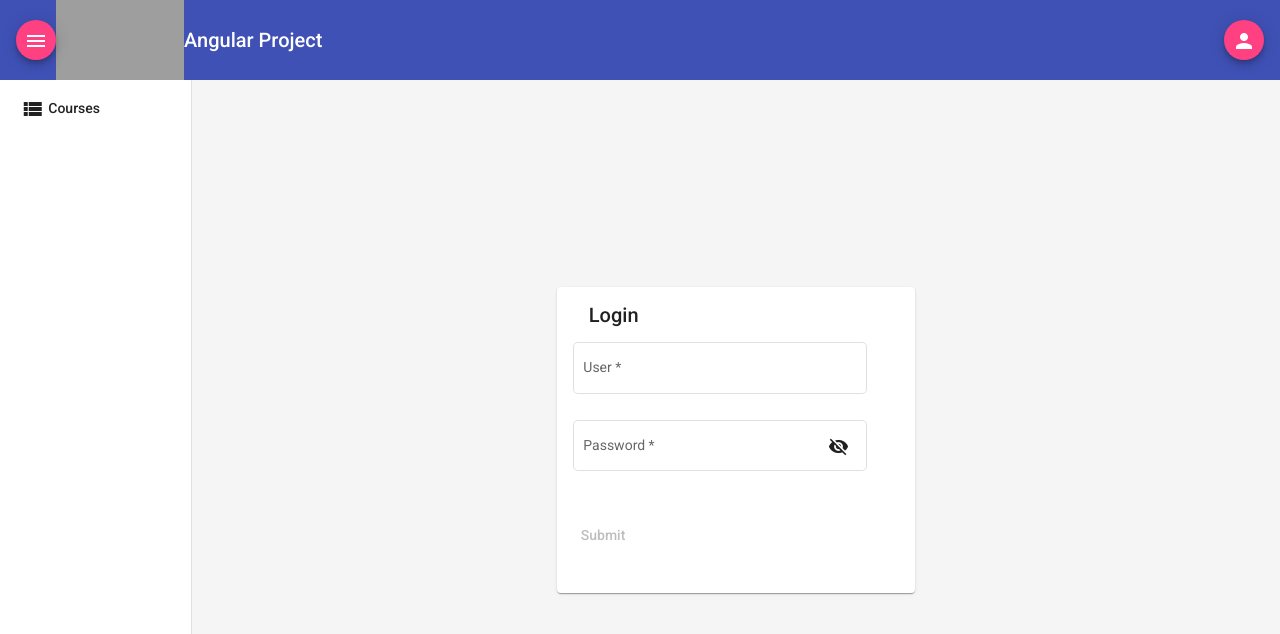
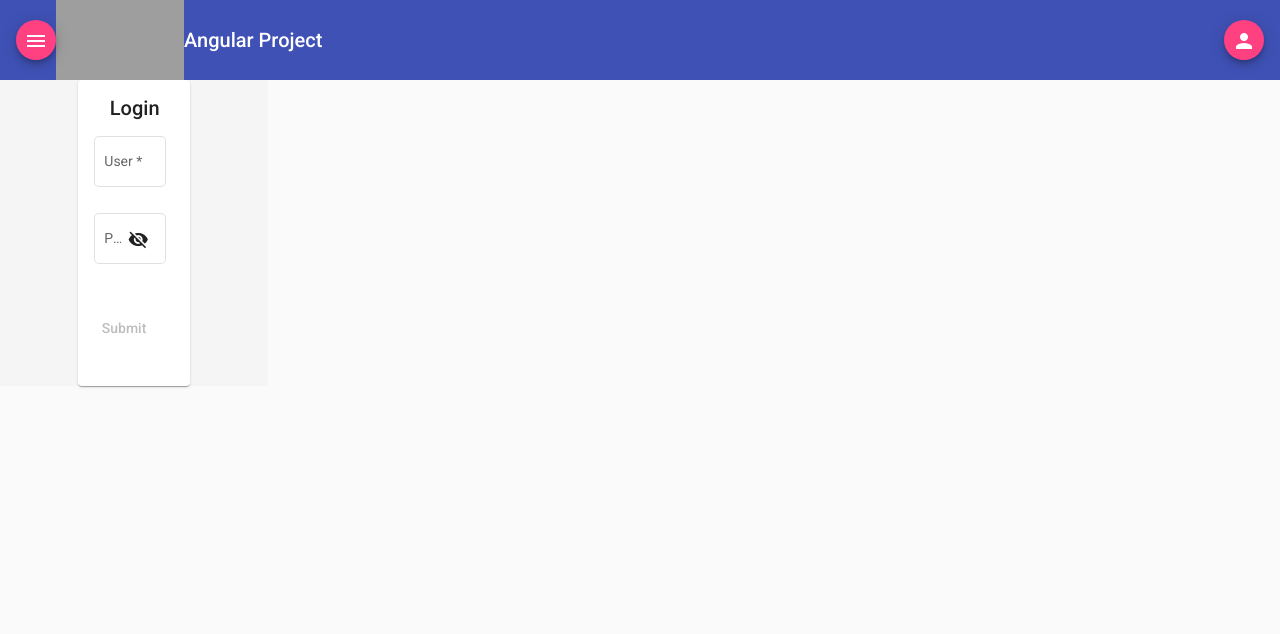
Before and after one commit to Axpers/courses-management, an Angular app: page /login in a window 1280 px wide. Shown: the top 634 px of the page. Built offline with nearby package versions, Linux system fonts and the light colour scheme; grey boxes are pictures that could not be loaded.

Commit message:
Refonte du html à l'intérieur de app.component, suppression des composants header et sidebar

```diff
--- a/src/app/app.component.html
+++ b/src/app/app.component.html
@@ -1,15 +1,46 @@
 <div class="main-container">
-  <app-header
-    (menuTriggered)="toggleSidebar()"
+  <mat-toolbar color="primary">
+    <button
+      mat-icon-button
+      mat-mini-fab
+      title="Bouton pour cacher le menu latéral"
+      (click)="mySidenav.toggle()"
     >
-  </app-header>
-  <app-sidebar
-    class="sidebar"
+      <mat-icon>menu</mat-icon>
+    </button>
+    <img src="assets/logo.png" alt="logo">
+    <h1>
+      Angular Project
+    </h1>
+    <button
+      mat-icon-button
+      mat-mini-fab
+      title="Bouton pour accéder au login"
+      (click)="linkToLoginComponent()"
     >
-  </app-sidebar>
+      <mat-icon>person</mat-icon>
+    </button>
+  </mat-toolbar>
+
+  <mat-sidenav-container>
+    <mat-sidenav #mySidenav mode="side" closed role="directory">
+      <nav>
+        <a mat-button
+           *ngFor="let route of routes"
+           [routerLink]="route.path">
+
+          <mat-icon>
+            {{route.icon}}
+          </mat-icon>
+
+          {{route.name}}
+        </a>
+      </nav>
+    </mat-sidenav>
 
     <main class="router-outlet-container">
       <router-outlet>
       </router-outlet>
     </main>
+  </mat-sidenav-container>
 </div>
--- a/src/app/app.component.scss
+++ b/src/app/app.component.scss
@@ -5,19 +5,27 @@
   flex-flow: wrap;
 }
 
-app-header {
+mat-toolbar {
+  height: 10%;
   width: 100%;
-  height: 10%;
+  display: flex;
+  justify-content: flex-start;
+
+  box-shadow: 0 3px 5px -1px rgba(0, 0, 0, 0.2),
+  0 6px 10px 0 rgba(0, 0, 0, 0.14), 0 1px 18px 0 rgba(0, 0, 0, 0.12);
+
+  button:last-child {
+    margin-left: auto;
+  }
+
+  img {
+    height: 120%;
+  }
 }
 
 
-.sidebar {
-  width: 15%;
+mat-sidenav-container {
+  display: flex;
+  width: 100%;
   height: 90%;
 }
-
-.router-outlet-container {
-  width: 85%;
-  height: 90%;
-  flex: 1;
-}
--- a/src/app/app.component.ts
+++ b/src/app/app.component.ts
@@ -1,16 +1,28 @@
-import {Component, ViewChild} from '@angular/core';
-import {SidebarComponent} from './sidebar/sidebar.component';
+import {Component, OnInit} from '@angular/core';
+import {Router} from '@angular/router';
+import {SidebarRoutesService} from './shared/sidebar-routes.service';
 
 @Component({
   selector: 'app-root',
   templateUrl: './app.component.html',
   styleUrls: ['./app.component.scss'],
 })
-export class AppComponent {
+export class AppComponent implements OnInit{
   title: 'AngularProject';
-  @ViewChild(SidebarComponent) sidebarComponent;
+  routes = [];
 
-  toggleSidebar() {
-    this.sidebarComponent.toggleSidebar();
+  constructor(private router: Router, private sidebarRoutesService: SidebarRoutesService) {
+  }
+
+  ngOnInit(): void {
+    this.getRoutes();
+  }
+
+  getRoutes() {
+    this.routes = this.sidebarRoutesService.getRoutes();
+  }
+
+  linkToLoginComponent() {
+    this.router.navigateByUrl('/login');
   }
 }
--- a/src/app/app.module.ts
+++ b/src/app/app.module.ts
@@ -5,16 +5,12 @@ import {AppRoutingModule} from './app-routing.module';
 import {AppComponent} from './app.component';
 import {BrowserAnimationsModule} from '@angular/platform-browser/animations';
 import {MaterialModule} from './material/material.module';
-import {SidebarComponent} from './sidebar/sidebar.component';
-import {HeaderComponent} from './header/header.component';
 import {FormsModule} from '@angular/forms';
 import {SidebarRoutesService} from './shared/sidebar-routes.service';
 
 @NgModule({
   declarations: [
     AppComponent,
-    SidebarComponent,
-    HeaderComponent,
   ],
   imports: [
     BrowserModule,
--- a/src/app/header/header.component.html
+++ /dev/null
@@ -1,24 +0,0 @@
-<mat-toolbar color="primary">
-
-  <button
-    mat-icon-button
-    mat-mini-fab
-    title="Bouton pour cacher le menu latéral"
-    (click)="menuTriggered.emit()"
-  >
-    <mat-icon>menu</mat-icon>
-  </button>
-  <img src="assets/logo.png" alt="logo">
-  <h1>
-    Angular Project
-  </h1>
-  <button
-    mat-icon-button
-    mat-mini-fab
-    title="Bouton pour accéder au login"
-    (click)="linkToLoginComponent()"
-  >
-    <mat-icon>person</mat-icon>
-  </button>
-
-</mat-toolbar>
--- a/src/app/header/header.component.scss
+++ /dev/null
@@ -1,16 +0,0 @@
-mat-toolbar {
-  height: 100%;
-  display: flex;
-  justify-content: flex-start;
-
-  box-shadow: 0 3px 5px -1px rgba(0, 0, 0, 0.2),
-  0 6px 10px 0 rgba(0, 0, 0, 0.14), 0 1px 18px 0 rgba(0, 0, 0, 0.12);
-
-  button:last-child {
-    margin-left: auto;
-  }
-
-  img {
-    height: 120%;
-  }
-}
--- a/src/app/header/header.component.ts
+++ /dev/null
@@ -1,17 +0,0 @@
-import {Component, EventEmitter, Output} from '@angular/core';
-import {Router} from '@angular/router';
-
-@Component({
-  selector: 'app-header',
-  templateUrl: './header.component.html',
-  styleUrls: ['./header.component.scss'],
-})
-export class HeaderComponent {
-  @Output() menuTriggered = new EventEmitter();
-
-  constructor(private router: Router) {}
-
-  linkToLoginComponent() {
-    this.router.navigateByUrl('/login');
-  }
-}
--- a/src/app/sidebar/sidebar.component.html
+++ /dev/null
@@ -1,16 +0,0 @@
-<mat-sidenav-container>
-  <mat-sidenav #mySidenav mode="side" opened role="directory">
-    <nav>
-      <a mat-button
-         *ngFor="let route of routes"
-         [routerLink]="route.path">
-
-        <mat-icon>
-          {{route.icon}}
-        </mat-icon>
-
-        {{route.name}}
-      </a>
-    </nav>
-  </mat-sidenav>
-</mat-sidenav-container>
--- a/src/app/sidebar/sidebar.component.scss
+++ /dev/null
@@ -1,24 +0,0 @@
-mat-sidenav-container {
-  height: 100%;
-  display: flex;
-  flex-flow: column wrap;
-  background: #f5f5f5;
-
-  mat-sidenav {
-    width: 100%;
-    box-shadow: 3px 0 6px rgba(0, 0, 0, 0.24);
-    padding-top: 10px;
-  }
-
-}
-
-nav {
-  display: flex;
-  flex-flow: column;
-  align-items: center;
-
-  a {
-    width: 95%;
-    display: flex;
-  }
-}
--- a/src/app/sidebar/sidebar.component.ts
+++ /dev/null
@@ -1,28 +0,0 @@
-import {Component, Input, OnInit, Output, ViewChild} from '@angular/core';
-import {SidebarRoutesService} from '../shared/sidebar-routes.service';
-import {MatSidenav} from '@angular/material/sidenav';
-
-@Component({
-  selector: 'app-sidebar',
-  templateUrl: './sidebar.component.html',
-  styleUrls: ['./sidebar.component.scss'],
-})
-export class SidebarComponent implements OnInit {
-  routes = [];
-  @ViewChild('mySidenav') private sidenavId: MatSidenav;
-
-  constructor(private sidebarRoutesService: SidebarRoutesService) {
-  }
-
-  ngOnInit(): void {
-    this.getRoutes();
-  }
-
-  getRoutes() {
-    this.routes = this.sidebarRoutesService.getRoutes();
-  }
-
-  toggleSidebar() {
-    this.sidenavId.toggle();
-  }
-}
```
Also changed, not shown: 2 other files (tests, documents, lock files or other folders). Lines whose indentation alone changed are shown as unchanged.
